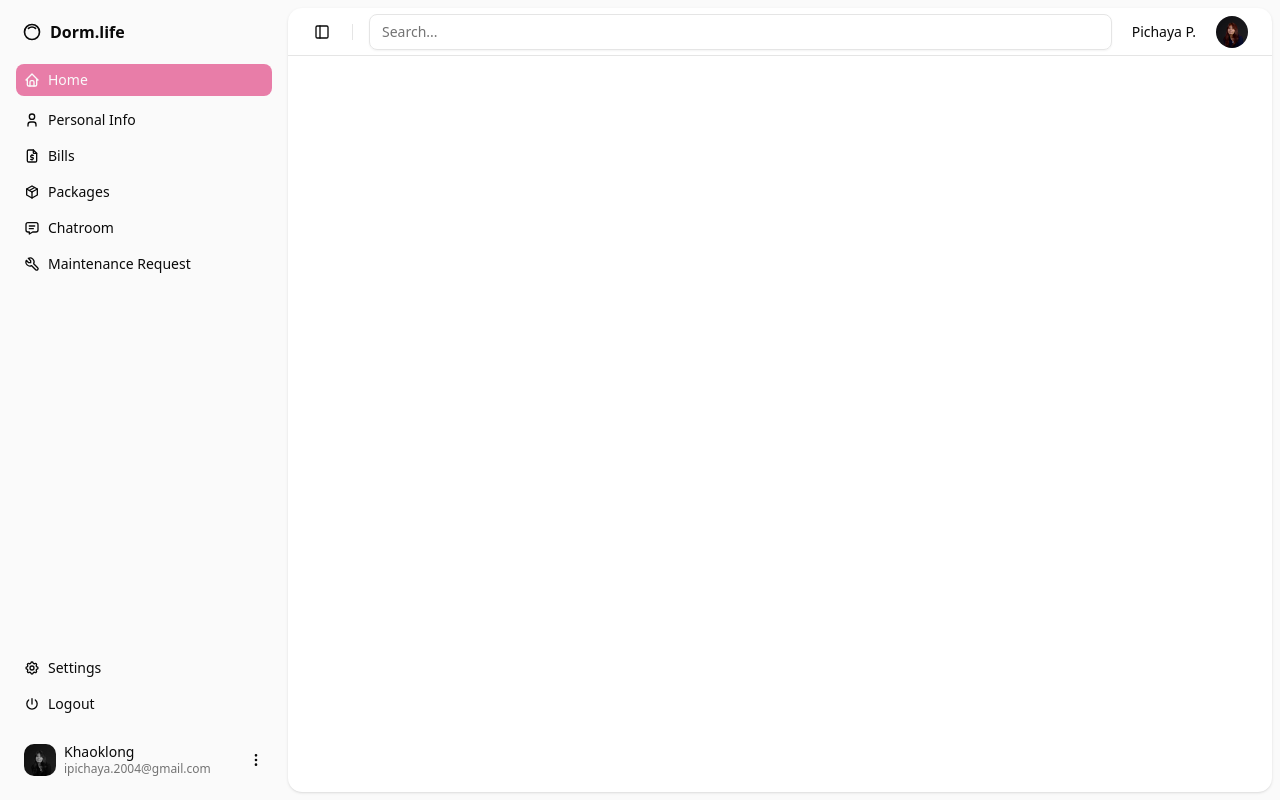
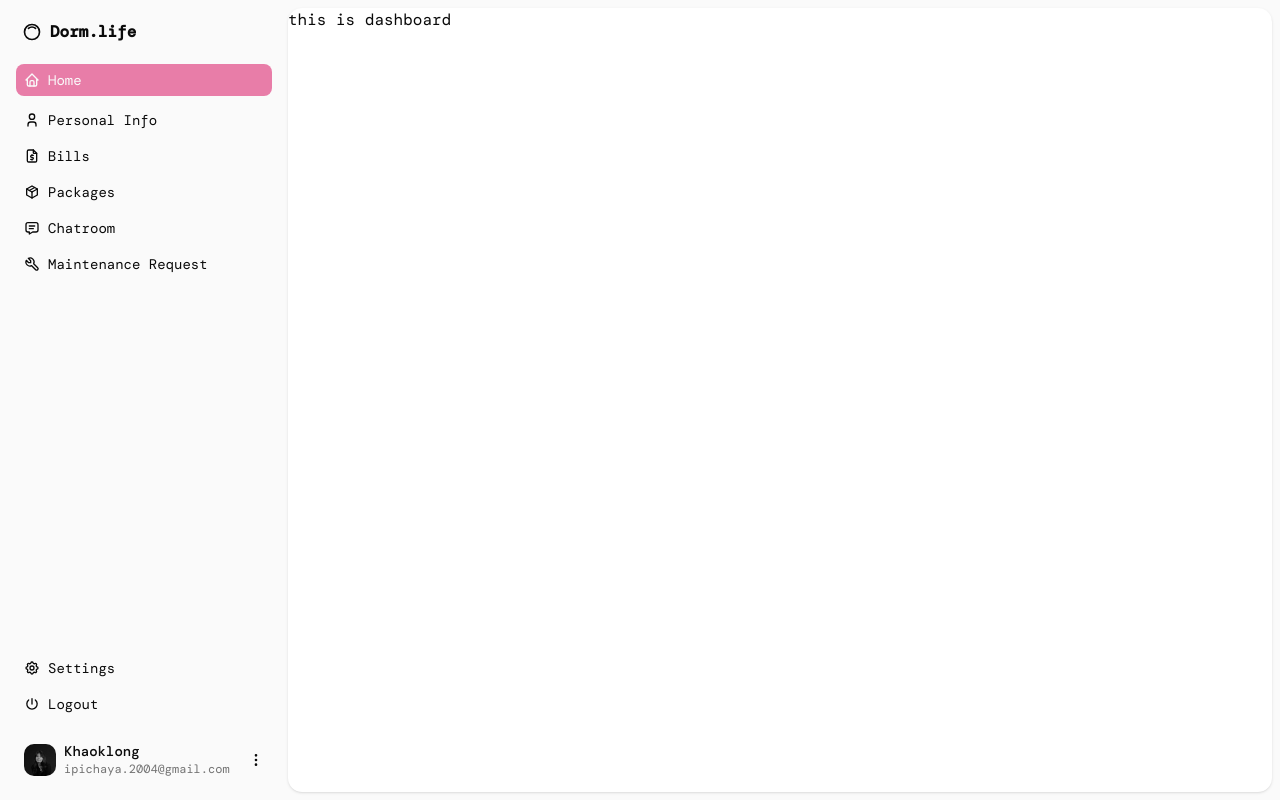
Before and after one commit to klonqdoublek/kk-final-project-tech2025, a Next.js app: page /dashboard in a window 1280 px wide. Built offline with nearby package versions, Linux system fonts and the light colour scheme.

Commit message:
15apr2025-Maintenance-From-Outline

```diff
--- a/package.json
+++ b/package.json
@@ -18,6 +18,7 @@
     "@radix-ui/react-dialog": "^1.1.7",
     "@radix-ui/react-dropdown-menu": "^2.1.7",
     "@radix-ui/react-label": "^2.1.3",
+    "@radix-ui/react-radio-group": "^1.2.4",
     "@radix-ui/react-select": "^2.1.7",
     "@radix-ui/react-separator": "^1.1.3",
     "@radix-ui/react-slot": "^1.2.0",
--- a/src/app/chatroom/page.jsx
+++ b/src/app/chatroom/page.jsx
@@ -2,7 +2,7 @@ import { Button } from "@/components/ui/button"
 import Link from "next/link"
 import Image from 'next/image'
 
-export default function Home() {
+export default function Page() {
     return (
       <div className="flex flex-col items-center justify-center min-h-screen p-4">
         <div className="mb-8">
--- a/src/app/dashboard/page.jsx
+++ b/src/app/dashboard/page.jsx
@@ -1,3 +1,4 @@
+
 import { AppSidebar } from "@/components/app-sidebar"
 import { ChartAreaInteractive } from "@/components/chart-area-interactive"
 import { DataTable } from "@/components/data-table"
@@ -9,13 +10,10 @@ import {
 } from "@/components/ui/sidebar"
 
 import { Card } from "@/components/ui/card"
-import { Calendar } from "@/components/ui/calendar"
-
 
 import data from "./data.json"
 
-
-export default function Page() {
+export default function Dashboard() {
   return (
     <SidebarProvider
       style={
@@ -26,7 +24,7 @@ export default function Page() {
       }>
       <AppSidebar variant="inset" />
       <SidebarInset>
-        <SiteHeader />
+        <h1> this is dashboard</h1>
         <div className="flex flex-1 flex-col">
           <div className="@container/main flex flex-1 flex-col gap-2">
             <div className="flex flex-col gap-4 py-4 md:gap-6 md:py-6">
--- a/src/app/globals.css
+++ b/src/app/globals.css
@@ -6,8 +6,8 @@
 @theme inline {
   --color-background: var(--background);
   --color-foreground: var(--foreground);
-  --font-sans: var(--font-geist-sans);
-  --font-mono: var(--font-geist-mono);
+  --font-sans: var(--font-dm-mono);
+  --font-mono: var(--font-dm-mono);
   --color-sidebar-ring: var(--sidebar-ring);
   --color-sidebar-border: var(--sidebar-border);
   --color-sidebar-accent-foreground: var(--sidebar-accent-foreground);
--- a/src/app/home/page.jsx
+++ b/src/app/home/page.jsx
@@ -14,7 +14,7 @@ export default function Home() {
         />
       </div>
       <div className="text-center mb-8">
-        <h1 className="text-4xl font-bold">
+        <h1 className="font-display text-4xl font-bold">
           Welcome to Dormlife
         </h1>
         <h3 className="text-2xl">
--- a/src/app/layout.js
+++ b/src/app/layout.js
@@ -1,15 +1,12 @@
-import { Geist, Geist_Mono } from "next/font/google";
+import { DM_Mono } from "next/font/google"
 import "./globals.css";
 
-const geistSans = Geist({
-  variable: "--font-geist-sans",
-  subsets: ["latin"],
-});
+const dm_mono = DM_Mono({
+  weight: ['400','500'],
+  subsets: ['latin'],
+  display: 'swap',
+})
 
-const geistMono = Geist_Mono({
-  variable: "--font-geist-mono",
-  subsets: ["latin"],
-});
 
 export const metadata = {
   title: "Create Next App",
@@ -18,12 +15,8 @@ export const metadata = {
 
 export default function RootLayout({ children }) {
   return (
-    <html lang="en">
-      <body
-        className={`${geistSans.variable} ${geistMono.variable} antialiased`}
-      >
-        {children}
-      </body>
+    <html lang="en" className={dm_mono.className}>
+      <body>{children}</body>
     </html>
-  );
+  )
 }
--- a/src/app/maintenance/page.jsx
+++ b/src/app/maintenance/page.jsx
@@ -0,0 +1,80 @@
+
+import { AppSidebar } from "@/components/app-sidebar"
+import { ChartAreaInteractive } from "@/components/chart-area-interactive"
+import { DataTable } from "@/components/data-table"
+import { SectionCards } from "@/components/section-cards"
+import { SiteHeader } from "@/components/site-header"
+import {
+  SidebarInset,
+  SidebarProvider,
+} from "@/components/ui/sidebar"
+
+import { Card } from "@/components/ui/card"
+import { cn } from "@/lib/utils"
+import { Button } from "@/components/ui/button"
+import { Input } from "@/components/ui/input"
+import { Label } from "@/components/ui/label"
+import Link from "next/link"
+import { RadioGroup, RadioGroupItem } from "@/components/ui/radio-group"
+
+
+
+
+export default function Maintenance() {
+  return (
+    <SidebarProvider
+      style={
+        {
+          "--sidebar-width": "calc(var(--spacing) * 72)",
+          "--header-height": "calc(var(--spacing) * 12)"
+        }
+      }>
+      <AppSidebar variant="inset" />
+      <SidebarInset>
+        <div className= "p-4">
+          <div className= "p-4">
+          <h1 className= "text-2xl" > Maintenance Request </h1>
+          <h1 className= "text-xl" > ระแบบแจ้งซ่อมออนไลน์ </h1>
+          </div>
+            <div className="p-4 grid gap-4 flex flex-row">
+                <Label>ประเภทงานซ่อม</Label>
+                <Input placeholder="ประเภทงานซ่อม" required />
+            </div>
+            <div className="p-4 grid gap-4 flex flex-row">
+                <Label>เรื่อง</Label>
+                <Input placeholder="เรื่อง..." required />
+            </div>
+            <div className="p-4 grid gap-4 flex flex-row">
+                <Label>รายละเอียด</Label>
+                <Input placeholder="รายละเอียด..." required />
+            </div>
+            <div className="p-4 grid gap-4 flex flex-row"></div>
+              <Label>การนัดหมาย*</Label>
+              <RadioGroup defaultValue="option-one">
+                <div className="flex items-center space-x-2">
+                <RadioGroupItem value="option-one" id="option-one" />
+                <Label htmlFor="option-one">ขึ้นซ่อมได้ตลอดเวลาช่วง 09.00-13.00 น.</Label>
+                </div>
+                <div className="flex items-center space-x-2">
+                <RadioGroupItem value="option-two" id="option-two" />
+                <Label htmlFor="option-two">ขึ้นซ่อมได้ตลอดเวลาช่วง 13.00-16.00 น.</Label>
+                </div>
+              </RadioGroup>
+        </div>
+        <div className="flex flex-1 flex-col">
+          <div className="@container/main flex flex-1 flex-col gap-2">
+            <div className="flex flex-col gap-4 py-4 md:gap-6 md:py-6">
+               {/** <SectionCards /> **/}
+               {/** <div className="px-4 lg:px-6">
+                <ChartAreaInteractive />
+              </div>
+              <DataTable data={data} /> **/}
+
+          </div>
+
+          </div>
+        </div>
+      </SidebarInset>
+    </SidebarProvider>
+  );
+}
--- a/src/app/personal/page.jsx
+++ b/src/app/personal/page.jsx
@@ -2,7 +2,7 @@ import { Button } from "@/components/ui/button"
 import Link from "next/link"
 import Image from 'next/image'
 
-export default function Home() {
+export default function Page() {
     return (
       <div className="flex flex-col items-center justify-center min-h-screen p-4">
         <div className="mb-8">
--- a/src/components/nav-main.jsx
+++ b/src/components/nav-main.jsx
@@ -1,5 +1,6 @@
 "use client"
-
+import Link from "next/link"
+import { usePathname } from "next/navigation"
 import { IconCirclePlusFilled, IconHome, IconMail } from "@tabler/icons-react";
 
 import { Button } from "@/components/ui/button"
@@ -14,10 +15,12 @@ import {
 export function NavMain({
   items
 }) {
+  const pathname = usePathname()
   return (
     <SidebarGroup>
       <SidebarGroupContent className="flex flex-col gap-2">
         <SidebarMenu>
+
           <SidebarMenuItem className="flex items-center gap-2">
             <SidebarMenuButton
               tooltip="Home"
@@ -31,9 +34,11 @@ export function NavMain({
         <SidebarMenu>
           {items.map((item) => (
             <SidebarMenuItem key={item.title}>
-              <SidebarMenuButton tooltip={item.title}>
+              <SidebarMenuButton asChild isActive={pathname === (item.href || item.url)}>
+              <Link href={item.href || item.url}>
                 {item.icon && <item.icon />}
                 <span>{item.title}</span>
+                </Link>
               </SidebarMenuButton>
             </SidebarMenuItem>
           ))}
--- a/src/components/site-header.jsx
+++ b/src/components/site-header.jsx
@@ -16,7 +16,6 @@ export function SiteHeader() {
         <div className="ml-auto flex items-center gap-2">
           <Button variant="ghost" asChild size="sm" className="hidden sm:flex">
             <a
-              href="https://github.com/shadcn-ui/ui/tree/main/apps/v4/app/(examples)/dashboard"
               rel="noopener noreferrer"
               target="_blank"
               className="dark:text-foreground">
--- /dev/null
+++ b/src/components/ui/radio-group.jsx
@@ -0,0 +1,43 @@
+"use client"
+
+import * as React from "react"
+import * as RadioGroupPrimitive from "@radix-ui/react-radio-group"
+import { CircleIcon } from "lucide-react"
+
+import { cn } from "@/lib/utils"
+
+function RadioGroup({
+  className,
+  ...props
+}) {
+  return (
+    <RadioGroupPrimitive.Root
+      data-slot="radio-group"
+      className={cn("grid gap-3", className)}
+      {...props} />
+  );
+}
+
+function RadioGroupItem({
+  className,
+  ...props
+}) {
+  return (
+    <RadioGroupPrimitive.Item
+      data-slot="radio-group-item"
+      className={cn(
+        "border-input text-primary focus-visible:border-ring focus-visible:ring-ring/50 aria-invalid:ring-destructive/20 dark:aria-invalid:ring-destructive/40 aria-invalid:border-destructive dark:bg-input/30 aspect-square size-4 shrink-0 rounded-full border shadow-xs transition-[color,box-shadow] outline-none focus-visible:ring-[3px] disabled:cursor-not-allowed disabled:opacity-50",
+        className
+      )}
+      {...props}>
+      <RadioGroupPrimitive.Indicator
+        data-slot="radio-group-indicator"
+        className="relative flex items-center justify-center">
+        <CircleIcon
+          className="fill-primary absolute top-1/2 left-1/2 size-2 -translate-x-1/2 -translate-y-1/2" />
+      </RadioGroupPrimitive.Indicator>
+    </RadioGroupPrimitive.Item>
+  );
+}
+
+export { RadioGroup, RadioGroupItem }
```
Also changed, not shown: 1 other file (tests, documents, lock files or other folders).
